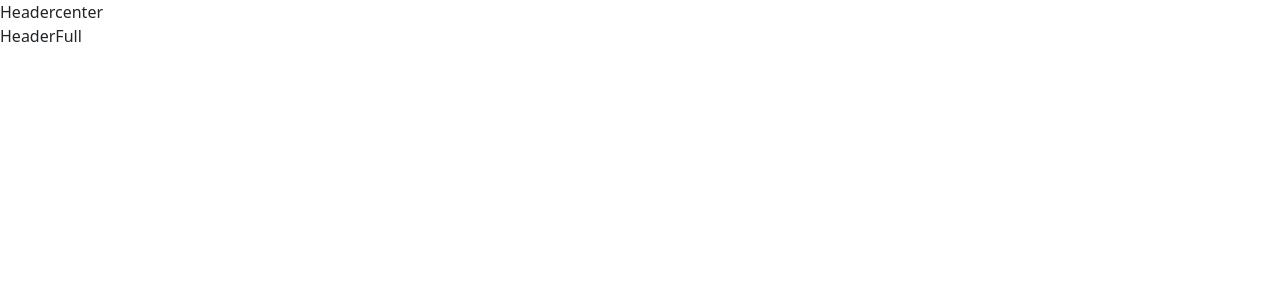
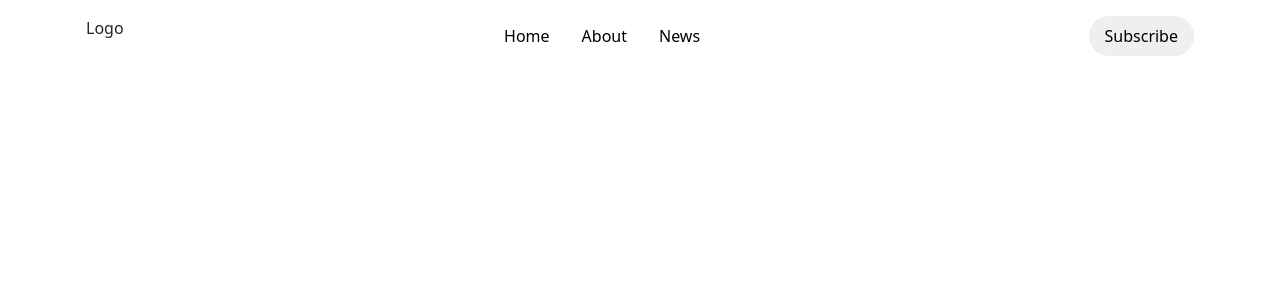
Before and after one commit to neharadialcode/bootstrap-common-components, a React (Create React App) app: page /header in a window 1280 px wide. Shown: the top 300 px of the page. Built offline with nearby package versions, Linux system fonts and the light colour scheme.

Commit message:
center header complete

```diff
--- a/package.json
+++ b/package.json
@@ -10,6 +10,7 @@
     "react": "^18.2.0",
     "react-bootstrap": "^2.9.0",
     "react-dom": "^18.2.0",
+    "react-icons": "^4.11.0",
     "react-router-dom": "^6.17.0",
     "react-scripts": "5.0.1",
     "web-vitals": "^2.1.4"
--- a/src/components/headersection/Headercenter.jsx
+++ b/src/components/headersection/Headercenter.jsx
@@ -1,9 +1,87 @@
-import React from 'react'
+import React from "react";
+import { Container, Nav } from "react-bootstrap";
+import { GiHamburgerMenu } from "react-icons/gi";
+import { ImCross } from "react-icons/im";
+const Headercenter = () => {
+  const [NavShow, setNavShow] = React.useState(true);
+  function clickshow() {
+    setNavShow(!NavShow);
+  }
+  if (!NavShow) {
+    document.body.classList.add("overflow_hidden");
+  } else {
+    document.body.classList.remove("overflow_hidden");
+  }
+  return (
+    <div>
+      <div className="position-relative">
+        <Container className="px-md-3">
+          <Nav>
+            <div className="mt-3 w-100">
+              <div className="d-flex justify-content-between align-items-center">
+                <span className="z-10">
+                  <p>Logo</p>
+                </span>
+                <div className="d-flex align-items-center">
+                  <ul
+                    className={`nav_show d-flex flex-md-row gap-2 flex-column align-items-center mb-0 p-0 flex-row z-3
+                      ${NavShow ? "" : "showw "}`}
+                  >
+                    <li>
+                      <a
+                        href="#"
+                        onClick={clickshow}
+                        className="position-relative hover_line text-black"
+                      >
+                        Home
+                      </a>
+                    </li>
+                    <li>
+                      <a
+                        href="#"
+                        onClick={clickshow}
+                        className="position-relative hover_line text-black mx-4"
+                      >
+                        About
+                      </a>
+                    </li>
+                    <li>
+                      <a
+                        href="#"
+                        onClick={clickshow}
+                        className="position-relative hover_line text-black"
+                      >
+                        News
+                      </a>
+                    </li>
+                    <li>
+                      <div className="d-block d-md-none">
+                        <button className="border-0 position-relative rounded-pill text-black fw-medium position-relative overflow-hidden py-2 px-3">
+                          Subscribe
+                        </button>
+                      </div>
+                    </li>
+                  </ul>
+                </div>
+                <div className="d-none d-md-block">
+                  <div className="d-flex align-items-center">
+                    <button className="border-0 position-relative rounded-pill text-black fw-medium position-relative overflow-hidden py-2 px-3">
+                      Subscribe
+                    </button>
+                  </div>
+                </div>
+                <div className="z-10 d-md-none position-relative">
+                  <h3 className="text-black w-100" onClick={clickshow}>
+                    {NavShow ? <GiHamburgerMenu /> : <ImCross />}
+                  </h3>
+                </div>
+              </div>
+            </div>
+          </Nav>
+        </Container>
+      </div>
+    </div>
+  );
+};
 
-const Headercenter = () => {
-  return (
-    <div>Headercenter</div>
-  )
-}
-
-export default Headercenter
+export default Headercenter;
--- a/src/index.css
+++ b/src/index.css
@@ -1,13 +1,118 @@
 body {
   margin: 0;
-  font-family: -apple-system, BlinkMacSystemFont, 'Segoe UI', 'Roboto', 'Oxygen',
-    'Ubuntu', 'Cantarell', 'Fira Sans', 'Droid Sans', 'Helvetica Neue',
+  font-family: -apple-system, BlinkMacSystemFont, "Segoe UI", "Roboto", "Oxygen",
+    "Ubuntu", "Cantarell", "Fira Sans", "Droid Sans", "Helvetica Neue",
     sans-serif;
   -webkit-font-smoothing: antialiased;
   -moz-osx-font-smoothing: grayscale;
 }
 
 code {
-  font-family: source-code-pro, Menlo, Monaco, Consolas, 'Courier New',
+  font-family: source-code-pro, Menlo, Monaco, Consolas, "Courier New",
     monospace;
 }
+* {
+  margin: 0;
+  padding: 0;
+  list-style-type: none !important;
+  text-decoration: none !important;
+  scroll-behavior: smooth;
+  box-sizing: border-box !important;
+}
+button {
+  transition: 0.3s ease-in-out !important;
+}
+/* nav bar */
+.nav_property {
+  background: rgba(255, 255, 255, 0.05);
+  border: 1px solid rgba(255, 255, 255, 0.08);
+  padding: 11px 18px 11px 31px;
+}
+.nav_btn {
+  padding: 15px 30px;
+}
+.hover_line::before {
+  content: "";
+  position: absolute;
+  height: 1px;
+  width: 0;
+  background-color: #fff;
+  bottom: 18px;
+  left: 50%;
+  transition: 0.6s ease-in-out;
+}
+.hover_line::after {
+  content: "";
+  position: absolute;
+  height: 1px;
+  width: 0;
+  background-color: #fff;
+  bottom: -1px;
+  left: 50%;
+  transition: 0.6s ease-in-out;
+}
+.hover_line:hover::after {
+  width: 100%;
+  left: 0;
+}
+.hover_line:hover::before {
+  width: 100%;
+  left: 0;
+}
+.z-10 {
+  z-index: 10;
+}
+.hover_line::before {
+  content: "";
+  position: absolute;
+  height: 1px;
+  width: 0;
+  background-color: #fff;
+  bottom: 18px;
+  left: 50%;
+  transition: 0.6s ease-in-out;
+}
+.hover_line::after {
+  content: "";
+  position: absolute;
+  height: 3px;
+  width: 0;
+  border-radius: 10px;
+  background-color: #000;
+  bottom: -3px;
+  left: 50%;
+  transition: 0.6s ease-in-out;
+}
+.hover_line:hover::after {
+  width: 100%;
+  left: 0;
+}
+.hover_line:hover::before {
+  width: 100%;
+  left: 0;
+}
+@media (max-width: 767.98px) {
+  .nav_show {
+    position: fixed;
+    height: 0vh;
+    background-color: white;
+    transition: all 0.6s linear;
+    left: -100%;
+    height: 100vh;
+    width: 100%;
+    align-items: center;
+    justify-content: center;
+    flex-direction: column;
+    z-index: 10;
+    top: 0;
+  }
+  .nav_show.showw {
+    left: 0%;
+  }
+  .nav_property {
+    padding: 7px 20px 6px 16px;
+  }
+  .overflow_hidden {
+    overflow: hidden !important;
+  }
+}
--- a/src/views/Header.jsx
+++ b/src/views/Header.jsx
@@ -6,7 +6,7 @@ const Header = () => {
   return (
       <>
           <Headercenter />
-          <HeaderFull/>
+          {/* <HeaderFull/> */}
     </>
   )
 }
```
Also changed, not shown: 1 other file (tests, documents, lock files or other folders).
